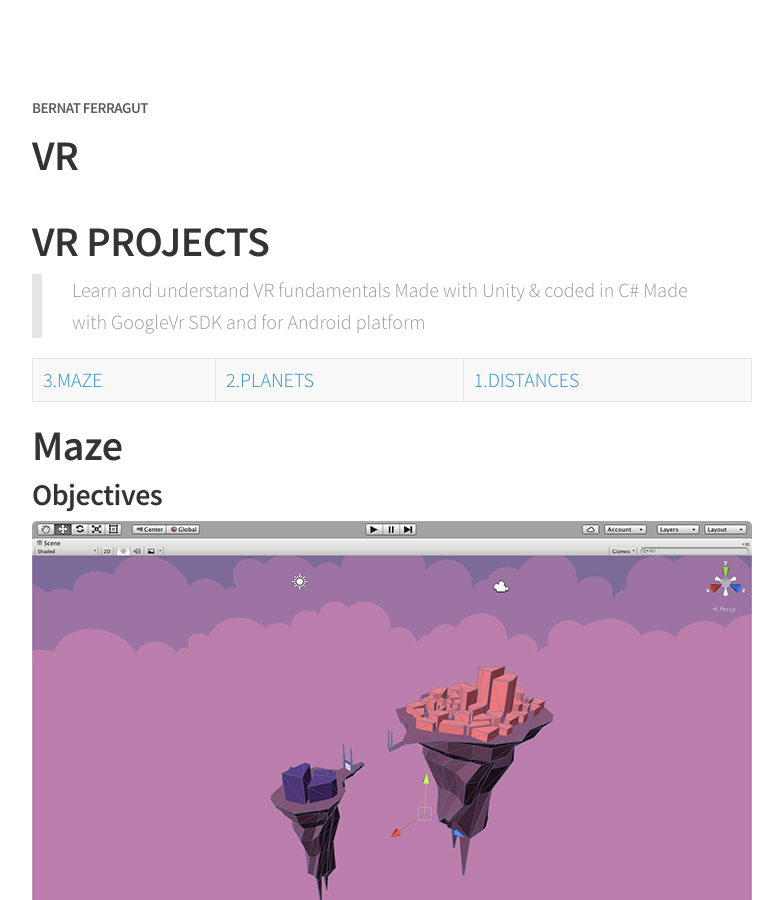
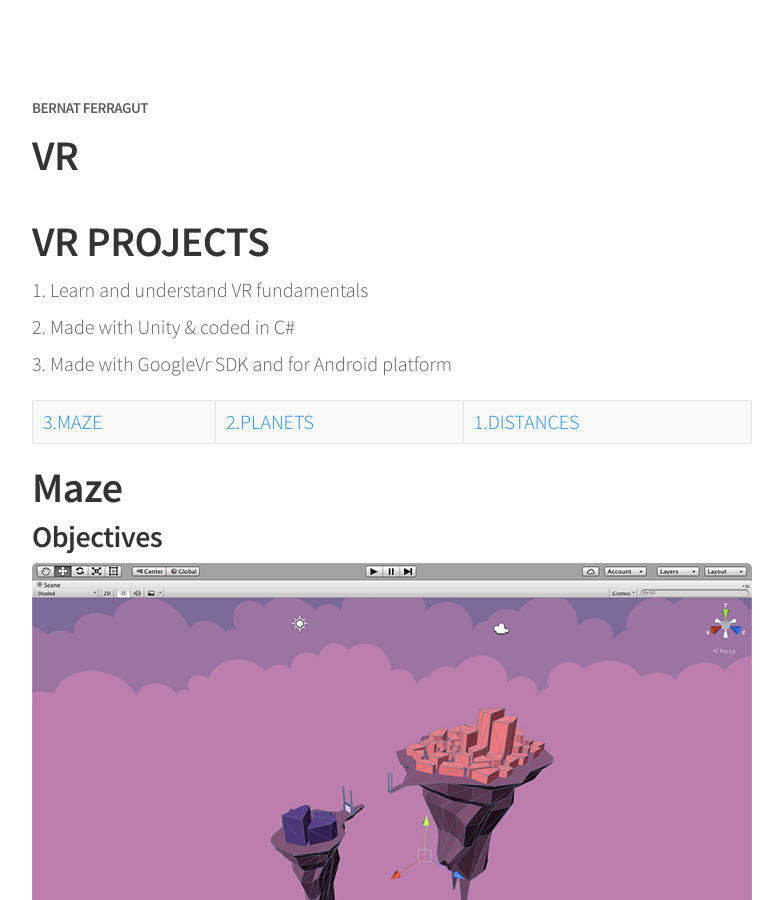
Before and after one commit to bernatferragut/FutureWeb-blog, a Jekyll site: the page built from vr.md, in a window 1280 px wide and 900 px high. Shown: the whole window, without its empty margins (248-1031 px from the left). Built offline with Jekyll 4.4.1, drawn with Linux system fonts in a browser that asks for light colours; nearby versions of some CDN libraries; some of the changed lines change nothing that is shown.

Commit message:
Update vr.md

```diff
--- a/vr.md
+++ b/vr.md
@@ -5,9 +5,9 @@ permalink: /vr/
 
 # VR PROJECTS
 
-> Learn and understand VR fundamentals
-> Made with Unity & coded in C#
-> Made with GoogleVr SDK and for Android platform
+1. Learn and understand VR fundamentals
+2. Made with Unity & coded in C#
+3. Made with GoogleVr SDK and for Android platform
 
 [3.MAZE](#maze)|[2.PLANETS](#planets)|[1.DISTANCES](#distances)
 
```
